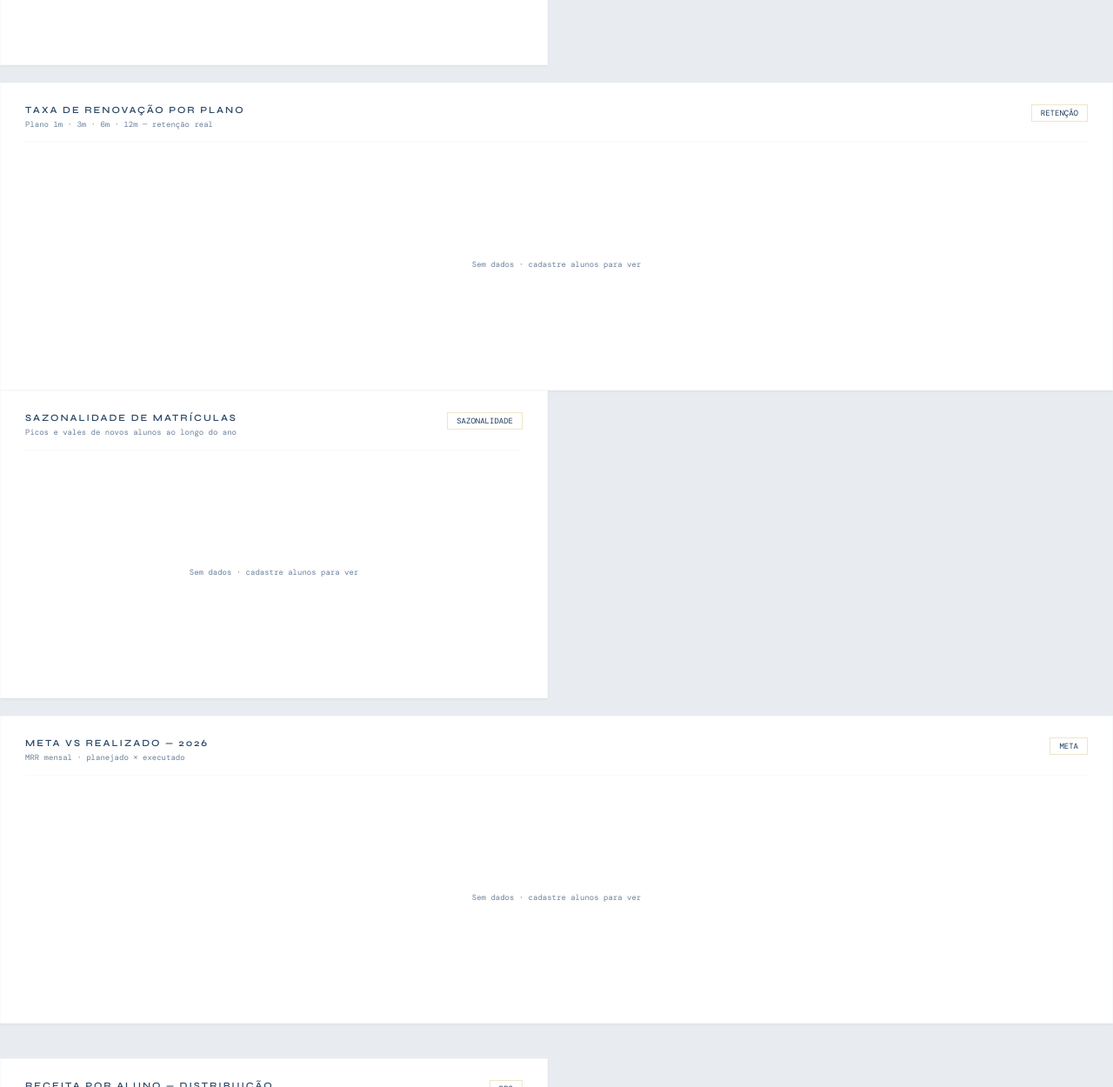
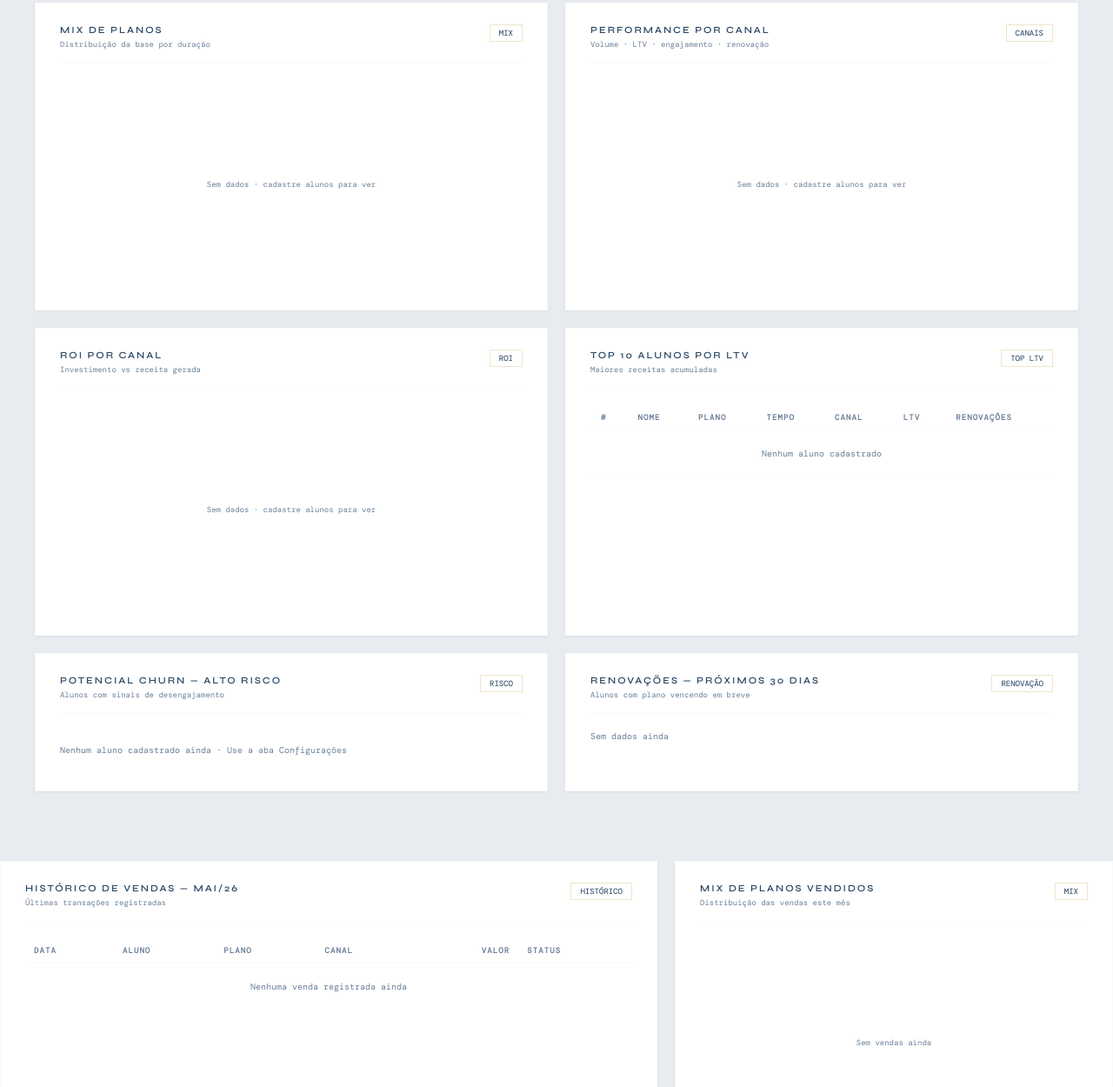
Before and after one commit to Vini97-DS/meridian-fitness, a plain HTML site: page dashboard.html in a window 1280 px wide. Shown: the part 1550-2800 px from the top of the page at 87% size. Drawn offline with nearby package versions, Linux system fonts and the light colour scheme; no server answers; sample sign-in values are in the browser's storage; a web font is replaced by a local one.

Commit message:
fix: rebuild tab-bi from scratch - fix broken section structure

```diff
--- a/dashboard.html
+++ b/dashboard.html
@@ -572,37 +572,27 @@ canvas{background:transparent!important}
 <!-- ══════════════════════════════════════════════ -->
 <div class="section active" id="tab-bi">
 
-  <!-- ML FORECAST — disponível após 3 meses de dados -->
-  <div style="background:rgba(96,165,250,0.04);border:1px solid rgba(96,165,250,0.12);padding:20px 28px;margin-bottom:20px;display:flex;align-items:center;gap:16px">
-    <div style="font-size:1.4rem;opacity:0.4">📊</div>
+  <!-- ML Forecast placeholder -->
+  <div style="background:rgba(96,165,250,0.04);border:1px solid rgba(96,165,250,0.1);padding:16px 24px;margin-bottom:20px;display:flex;align-items:center;gap:14px">
+    <div style="font-size:1.2rem;opacity:0.35">📊</div>
     <div>
-      <div style="font-family:'DM Mono',monospace;font-size:9px;letter-spacing:0.18em;text-transform:uppercase;color:var(--blue);margin-bottom:4px">ML Forecast — Modelo Preditivo</div>
-      <div style="font-family:'DM Mono',monospace;font-size:10px;color:var(--dim)">Disponível após 3 meses de dados reais. Cadastre seus alunos para ativar as projeções.</div>
+      <div style="font-family:'DM Mono',monospace;font-size:9px;letter-spacing:0.15em;text-transform:uppercase;color:var(--blue);margin-bottom:3px">ML Forecast — Modelo Preditivo</div>
+      <div style="font-family:'DM Mono',monospace;font-size:10px;color:var(--dim)">Disponível após 3 meses de dados reais. Cadastre seus alunos para ativar.</div>
     </div>
   </div>
 
-
-
   <!-- ROW 1: MRR + Alunos -->
   <div class="grid g2" style="margin-bottom:20px">
-
     <div class="panel">
       <div class="panel-header">
         <div>
           <div class="panel-title">Evolução do MRR</div>
-          <div class="panel-sub">Janeiro 2025 → Maio 2026 · receita mensal recorrente</div>
+          <div class="panel-sub">Receita mensal recorrente</div>
         </div>
         <div class="panel-badge">FINANCEIRO</div>
       </div>
       <div class="chart-wrap" style="height:250px"><canvas id="mrrChart"></canvas></div>
-</div>
-
-</div>
-
-</div>
-
-
-
+    </div>
     <div class="panel">
       <div class="panel-header">
         <div>
@@ -612,19 +602,11 @@ canvas{background:transparent!important}
         <div class="panel-badge">ALUNOS</div>
       </div>
       <div class="chart-wrap" style="height:250px"><canvas id="studentsChart"></canvas></div>
-</div>
+    </div>
+  </div>
 
-
-
-
-
-
-
-
-
-  <!-- ROW 2: Canal de Aquisição + Renovação por Plano -->
+  <!-- ROW 2: Canal + Renovação -->
   <div class="grid g2" style="margin-bottom:20px">
-
     <div class="panel">
       <div class="panel-header">
         <div>
@@ -634,153 +616,124 @@ canvas{background:transparent!important}
         <div class="panel-badge">AQUISIÇÃO</div>
       </div>
       <div class="chart-wrap" style="height:240px"><canvas id="channelChart"></canvas></div>
-</div>
-
-</div>
-
-
-
+    </div>
     <div class="panel">
       <div class="panel-header">
         <div>
           <div class="panel-title">Taxa de Renovação por Plano</div>
-          <div class="panel-sub">Plano 1m · 3m · 6m · 12m — retenção real</div>
+          <div class="panel-sub">Plano 1m · 3m · 6m · 12m</div>
         </div>
         <div class="panel-badge">RETENÇÃO</div>
       </div>
       <div class="chart-wrap" style="height:240px"><canvas id="renewalChart"></canvas></div>
-</div>
+    </div>
+  </div>
 
-
-
-
-
-
-
-  <!-- ROW 3: Sazonalidade + Receita por Canal -->
+  <!-- ROW 3: Sazonalidade + Meta -->
   <div class="grid g2" style="margin-bottom:20px">
-
     <div class="panel">
       <div class="panel-header">
         <div>
           <div class="panel-title">Sazonalidade de Matrículas</div>
-          <div class="panel-sub">Picos e vales de novos alunos ao longo do ano</div>
+          <div class="panel-sub">Picos e vales ao longo do ano</div>
         </div>
         <div class="panel-badge">SAZONALIDADE</div>
       </div>
-      <div class="chart-wrap" style="height:230px"><canvas id="seasonChart"></canvas></div>
-</div>
-
-</div>
-
-
-
+      <div class="chart-wrap" style="height:240px"><canvas id="seasonChart"></canvas></div>
+    </div>
     <div class="panel">
       <div class="panel-header">
         <div>
-          <div class="panel-title">Meta vs Realizado — 2026</div>
-          <div class="panel-sub">MRR mensal · planejado × executado</div>
+          <div class="panel-title">Meta vs Realizado</div>
+          <div class="panel-sub">MRR planejado vs executado</div>
         </div>
         <div class="panel-badge">META</div>
       </div>
-      <div class="chart-wrap" style="height:230px"><canvas id="metaChart"></canvas></div>
-</div>
-
-
-
-
-
-
-
-  <!-- ROW 4: Churn risk + Renovações próximas -->
-  <div class="grid g2" style="margin-bottom:20px">
-
-
-
-
-
+      <div class="chart-wrap" style="height:240px"><canvas id="metaChart"></canvas></div>
+    </div>
   </div>
 
-  <!-- ROW 5: Perfil dominante + Funil -->
+  <!-- ROW 4: Mix de Planos + Canais Social -->
   <div class="grid g2" style="margin-bottom:20px">
-
-
-
-
-
-</div>
-
-
-
-
-
-  <!-- ROW 6: Revenue per Student + Redes Sociais -->
-  <div class="grid g2" style="margin-bottom:20px">
-
     <div class="panel">
       <div class="panel-header">
         <div>
-          <div class="panel-title">Receita por Aluno — Distribuição</div>
-          <div class="panel-sub">Revenue per student · plano 1m / 3m / 6m / 12m</div>
+          <div class="panel-title">Mix de Planos</div>
+          <div class="panel-sub">Distribuição da base por duração</div>
         </div>
-        <div class="panel-badge">RPS</div>
+        <div class="panel-badge">MIX</div>
       </div>
       <div class="chart-wrap" style="height:240px"><canvas id="rpsChart"></canvas></div>
-</div>
-
-</div>
-
-
-
+    </div>
     <div class="panel">
       <div class="panel-header">
         <div>
-          <div class="panel-title">Performance por Rede Social</div>
-          <div class="panel-sub">Volume de alunos originados × LTV médio por canal</div>
+          <div class="panel-title">Performance por Canal</div>
+          <div class="panel-sub">Volume · LTV · engajamento · renovação</div>
         </div>
-        <div class="panel-badge">SOCIAL</div>
+        <div class="panel-badge">CANAIS</div>
       </div>
       <div class="chart-wrap" style="height:240px"><canvas id="socialChart"></canvas></div>
-</div>
+    </div>
+  </div>
 
-
-
-
-
-
-
-  <!-- ROW 7: Tabela top alunos / planos -->
-  <div class="grid" style="margin-bottom:20px">
+  <!-- ROW 5: ROI + Top Alunos -->
+  <div class="grid g2" style="margin-bottom:20px">
     <div class="panel">
       <div class="panel-header">
         <div>
-          <div class="panel-title">Top 10 Alunos por LTV Acumulado</div>
-          <div class="panel-sub">Clientes de maior valor · tempo de casa · plano atual</div>
+          <div class="panel-title">ROI por Canal</div>
+          <div class="panel-sub">Investimento vs receita gerada</div>
         </div>
-        <div class="panel-badge">TOP CLIENTES</div>
+        <div class="panel-badge">ROI</div>
       </div>
-      <table id="table-top-students" class="data-table">
-        <thead>
-          <tr>
-            <th>#</th><th>Nome</th><th>Plano</th><th>Tempo c/ PT</th><th>Canal</th>
-            <th style="text-align:right">LTV Acum.</th><th style="text-align:right">Ticket</th><th style="text-align:right">Renovações</th><th>Status</th>
-          </tr>
-        </thead>
-        <tbody id="table-top-students-body"></tbody>
-      </table>
+      <div class="chart-wrap" style="height:240px"><canvas id="roiChart"></canvas></div>
+    </div>
+    <div class="panel">
+      <div class="panel-header">
+        <div>
+          <div class="panel-title">Top 10 Alunos por LTV</div>
+          <div class="panel-sub">Maiores receitas acumuladas</div>
+        </div>
+        <div class="panel-badge">TOP LTV</div>
+      </div>
+      <div style="overflow-x:auto;margin-top:8px">
+        <table id="table-top-students" class="data-table" style="width:100%">
+          <thead><tr>
+            <th>#</th><th>Nome</th><th>Plano</th><th>Tempo</th>
+            <th>Canal</th><th style="text-align:right">LTV</th><th style="text-align:right">Renovações</th>
+          </tr></thead>
+          <tbody></tbody>
+        </table>
+      </div>
     </div>
   </div>
 
+  <!-- ROW 6: Churn Risk -->
+  <div class="grid g2" style="margin-bottom:20px">
+    <div class="panel">
+      <div class="panel-header">
+        <div>
+          <div class="panel-title">Potencial Churn — Alto Risco</div>
+          <div class="panel-sub">Alunos com sinais de desengajamento</div>
+        </div>
+        <div class="panel-badge fail">RISCO</div>
+      </div>
+      <div id="churn-list" style="margin-top:8px"></div>
+    </div>
+    <div class="panel">
+      <div class="panel-header">
+        <div>
+          <div class="panel-title">Renovações — Próximos 30 dias</div>
+          <div class="panel-sub">Alunos com plano vencendo em breve</div>
+        </div>
+        <div class="panel-badge warn">RENOVAÇÃO</div>
+      </div>
+      <div id="renewal-list" style="margin-top:8px;font-family:'DM Mono',monospace;font-size:10px;color:var(--dim)">Sem dados ainda</div>
+    </div>
+  </div>
 
-  <!-- ROW 8: ROI -->
-
-
-
-
-
-
-
-
+</div>
 <!-- fim tab-bi -->
 
 
```
